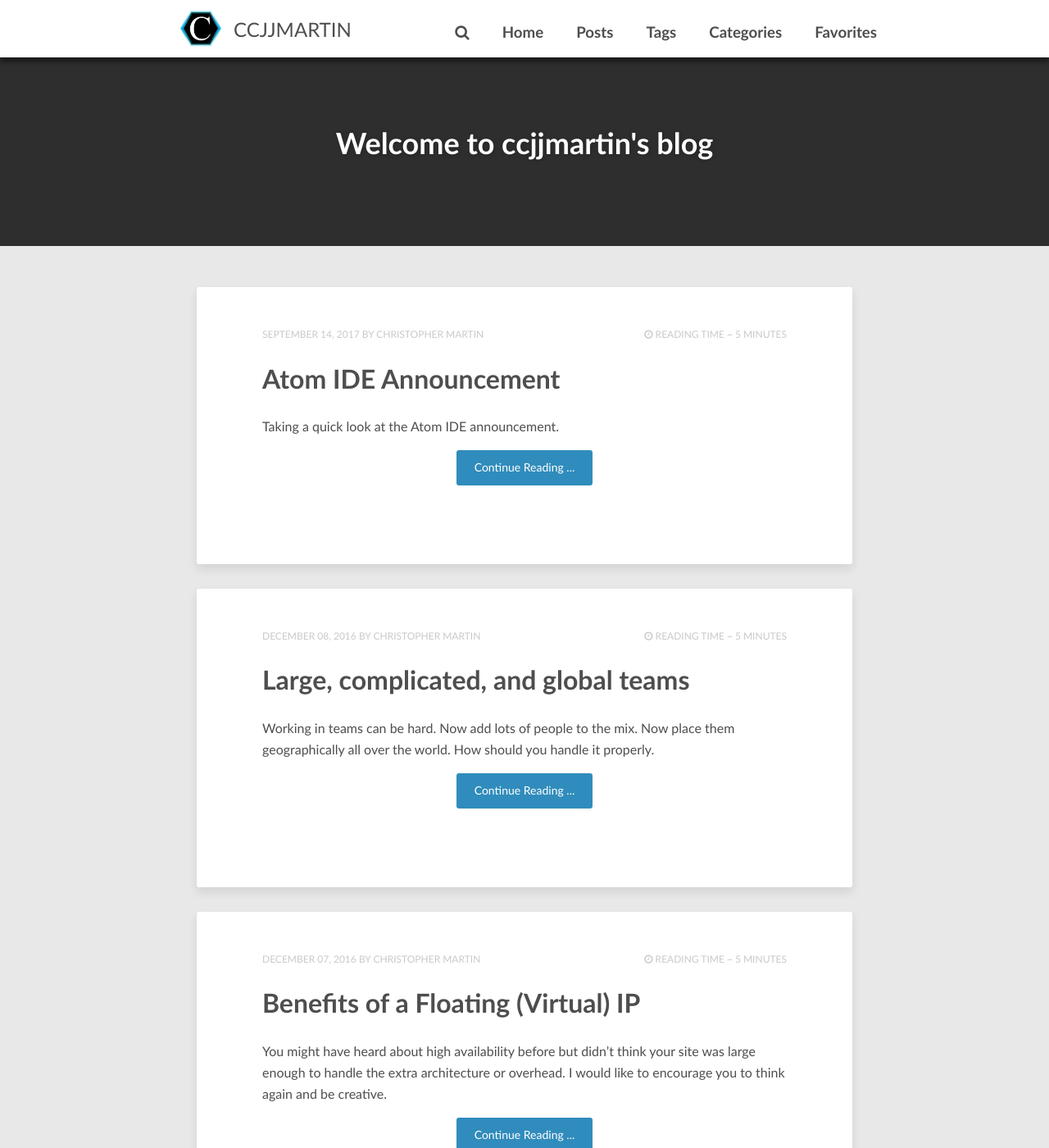
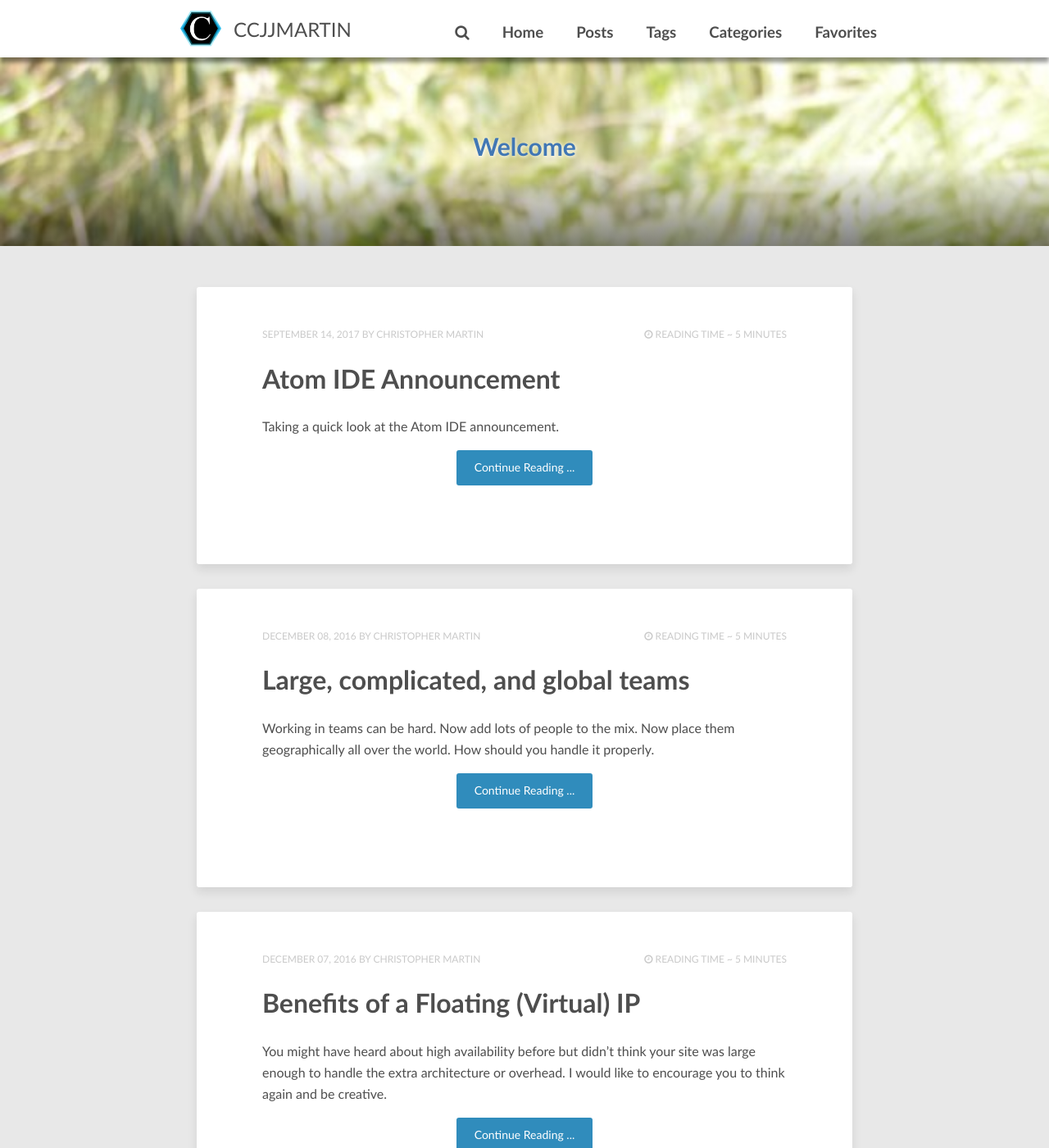
Before and after one commit to ccjjmartin/ccjjmartin.github.io, a Jekyll site: the page built from index.html, in a window 1280 px wide and 1400 px high. Shown: the whole window at 82% size. Built offline with Jekyll 4.4.1, drawn with Linux system fonts in a browser that asks for light colours; the list of posts is cut into pages by our own code.

Commit message:
Add background image to header

```diff
--- /dev/null
+++ b/_sass/_header.scss
@@ -0,0 +1,12 @@
+// Header
+.entry-header {
+  background-image:
+    linear-gradient(
+      rgba(255, 255, 255, 0.2),
+      rgba(255, 255, 255, 0.2),
+      rgba(255, 255, 255, 0.2),
+      rgba(0, 0, 0, 0.5)
+    ),
+    url(/images/backgrounds/header-image.jpg);
+  background-size: cover;
+}
--- a/_sass/_page.scss
+++ b/_sass/_page.scss
@@ -469,10 +469,9 @@ ul.social-buttons li a:active {
 	width: 100%;
 	height: 100%;
 	overflow: hidden;
-	height: 50px;
+	min-height: 300px;
 	@media #{$medium} {
 		background-color: $header-color;
-		min-height: 300px;
 	}
 }
 .header-toggle{
@@ -497,22 +496,17 @@ ul.social-buttons li a:active {
 	}
 	h2 {
 		color: $white;
+    text-shadow: 1px 1px 4px rgba(black, 1);
 	}
 	h1 {
 		font-weight: 700;
 		margin-bottom: 20px;
-		@include font-rem(32);
-		color: $white;
-		text-shadow: 1px 1px 4px rgba($base-color, 0.6);
+		@include font-rem(30);
+		color: $primary-darker;
+		text-shadow: 1px 1px 4px rgba(white, 1);
 		display: block;
 		a {
 			color: $white;
-		}
-		@media #{$medium} {
-			@include font-rem(26);
-		}
-		@media #{$large} {
-			@include font-rem(36);
 		}
 	}
 	h1.post-title{
@@ -523,6 +517,7 @@ ul.social-buttons li a:active {
 	}
 	p {
 		color: $white;
+    text-shadow: 1px 1px 4px rgba(black, 1);
 	}
 }
 .header-menu {
--- a/assets/css/main.scss
+++ b/assets/css/main.scss
@@ -10,6 +10,11 @@ sitemap: false
  *  Twitter: http://twitter.com/mmistakes
  *
 */
+
+// Custom colors.
+@import "colors";
+@import "header";
+@import "tags";
 
 // Partials
 @import "variables";
@@ -26,7 +31,3 @@ sitemap: false
 @import "animations";
 @import "dl-menu";
 @import "page";
-
-// Custom stuff.
-@import "colors";
-@import "tags";
--- a/index.html
+++ b/index.html
@@ -1,6 +1,6 @@
 ---
 layout: post-index
-title: "Welcome to ccjjmartin's blog"
+title: "Welcome"
 description: "A collection of my personal blog posts."
 tags: [ccjjmartin, jekyll, responsive, blog, modern]
 comments: false
```
Also changed, not shown: images/backgrounds/header-image.jpg (added).
